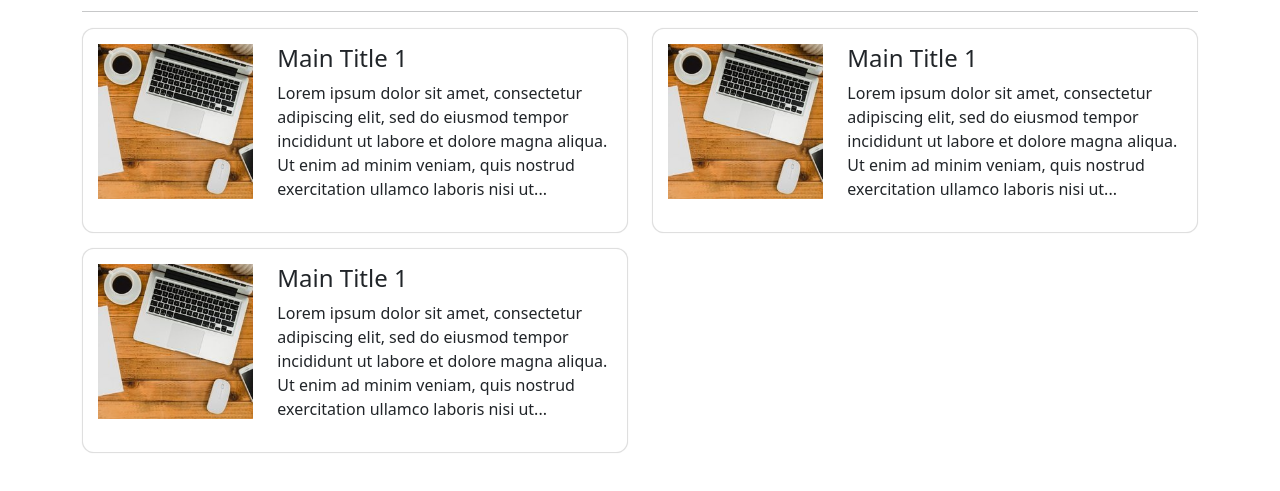
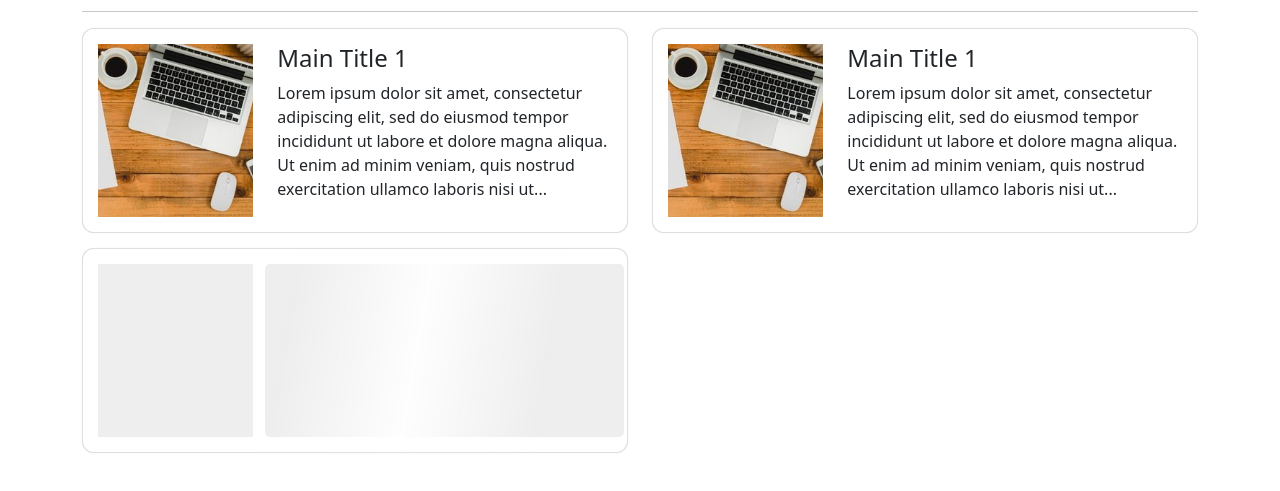
Before and after one commit to aglsoftgithub/skeleton-loader, a website: page index.html in a window 1280 px wide. Shown: the part 93-584 px from the top of the page. Drawn offline with nearby package versions, Linux system fonts and the light colour scheme.

Commit message:
Create custom css to make skeleton loader and add it on a custom card with specific css classes

```diff
--- /dev/null
+++ b/assets/css/skeleton-loader.css
@@ -0,0 +1,37 @@
+/* Start skeleton */
+.skeleton-loader .skeleton-img {
+	background: #eee;
+}
+
+.skeleton-loader .title,
+.skeleton-loader .content {
+	background: #eee;
+	color: #eee;
+	border-radius: 5px;
+}
+
+.skeleton-loader::before {
+	content: "";
+	position: absolute;
+	background: linear-gradient(
+		90deg,
+		transparent,
+		rgba(255, 255, 255, 0.9),
+		transparent
+	);
+	width: 50%;
+	height: 100%;
+	top: 0;
+	left: 0;
+	animation: loading 0.6s infinite;
+}
+
+@keyframes loading {
+	0% {
+		transform: skewX(-10deg) translateX(-100%);
+	}
+
+	100% {
+		transform: skewX(-10deg) translateX(200%);
+	}
+}
--- a/assets/css/style.css
+++ b/assets/css/style.css
@@ -10,6 +10,14 @@ body{
 	box-shadow: 0 0 1px #ddd;
 }
 
-.card .img{
+.img-section{
 	width: 100%;
+	height: 100%;
+	overflow: hidden;
 }
+
+.img-section img {
+	width: 100%;
+	height: 100%;
+	object-fit: cover;
+}
--- a/index.html
+++ b/index.html
@@ -5,6 +5,7 @@
 	<link rel="stylesheet" type="text/css" href="https://fonts.googleapis.com/css2?family=Source+Sans+Pro:wght@400;600;700;900&display:swap">
 	<link href="https://cdn.jsdelivr.net/npm/bootstrap@5.0.2/dist/css/bootstrap.min.css" rel="stylesheet" integrity="sha384-EVSTQN3/azprG1Anm3QDgpJLIm9Nao0Yz1ztcQTwFspd3yD65VohhpuuCOmLASjC" crossorigin="anonymous">
 	<link rel="stylesheet" type="text/css" href="assets/css/style.css">
+	<link rel="stylesheet" type="text/css" href="assets/css/skeleton-loader.css">
 </head>
 <body>
 
@@ -16,8 +17,10 @@
 			<div class="col-12 col-md-6">
 				<div class="card">
 					<div class="row">
-						<div class="img-count col-12 col-sm-4">
-							<img src="assets/img/bg1.jpg" class="img" alt="beach">
+						<div class="col-12 col-sm-4">
+							<div class="img-section">
+								<img src="assets/img/bg1.jpg" class="img" alt="beach">
+							</div>
 						</div>
 						<div class="content col-12 col-sm-8">
 							<h4 class="title">Main Title 1</h4>
@@ -31,8 +34,10 @@
 			<div class="col-12 col-md-6">
 				<div class="card">
 					<div class="row">
-						<div class="img-count col-12 col-sm-4">
-							<img src="assets/img/bg1.jpg" class="img" alt="beach">
+						<div class="col-12 col-sm-4">
+							<div class="img-section">
+								<img src="assets/img/bg1.jpg" class="img" alt="beach">
+							</div>
 						</div>
 						<div class="content col-12 col-sm-8">
 							<h4 class="title">Main Title 1</h4>
@@ -44,10 +49,12 @@
 				</div>
 			</div>
 			<div class="col-12 col-md-6">
-				<div class="card">
+				<div class="card skeleton-loader">
 					<div class="row">
-						<div class="img-count col-12 col-sm-4">
-							<img src="assets/img/bg1.jpg" class="img" alt="beach">
+						<div class="col-12 col-sm-4">
+							<div class="img-section skeleton-img">
+								<!-- <img src="assets/img/bg1.jpg" class="img" alt="beach"> -->
+							</div>
 						</div>
 						<div class="content col-12 col-sm-8">
 							<h4 class="title">Main Title 1</h4>
```
